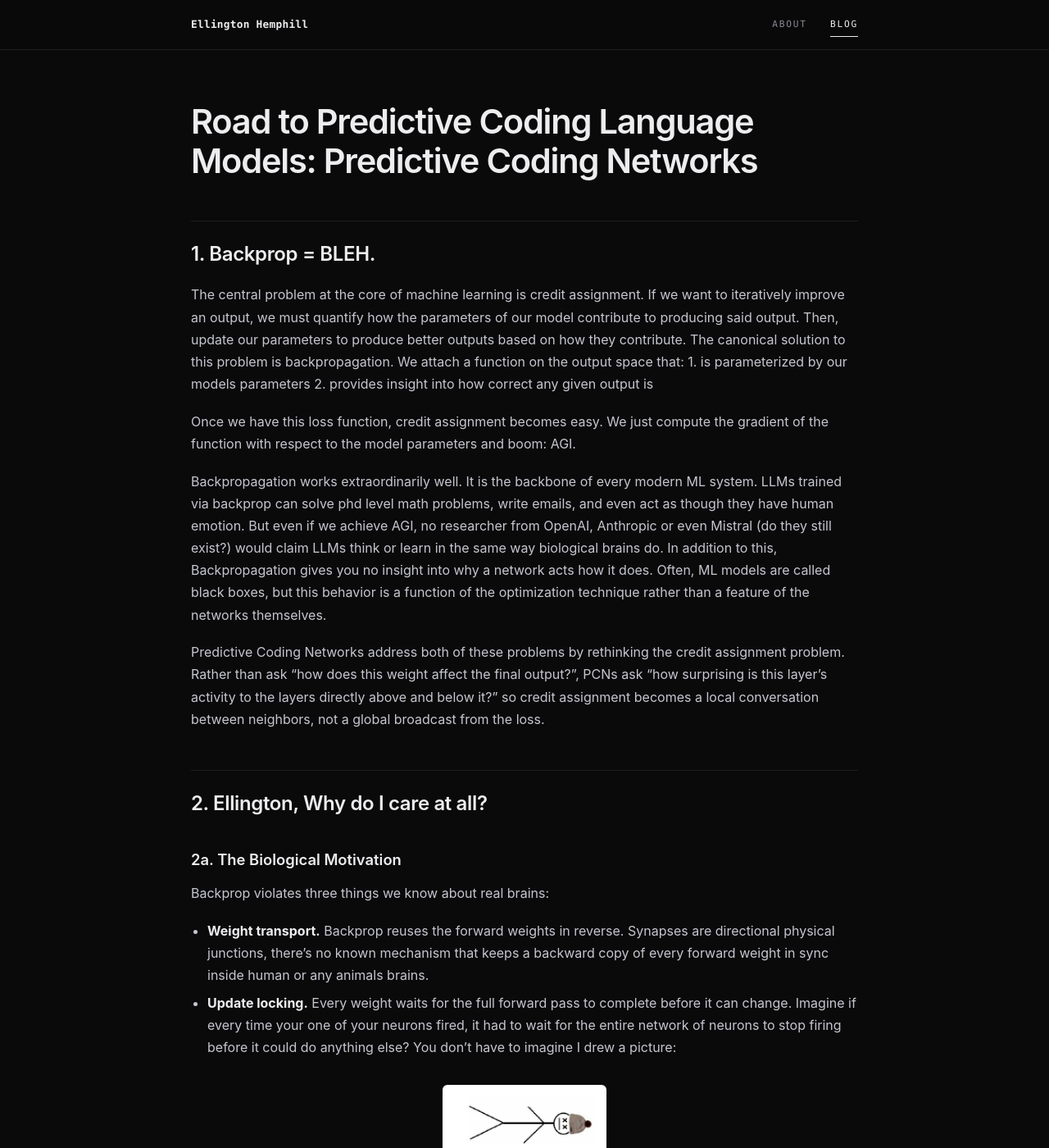
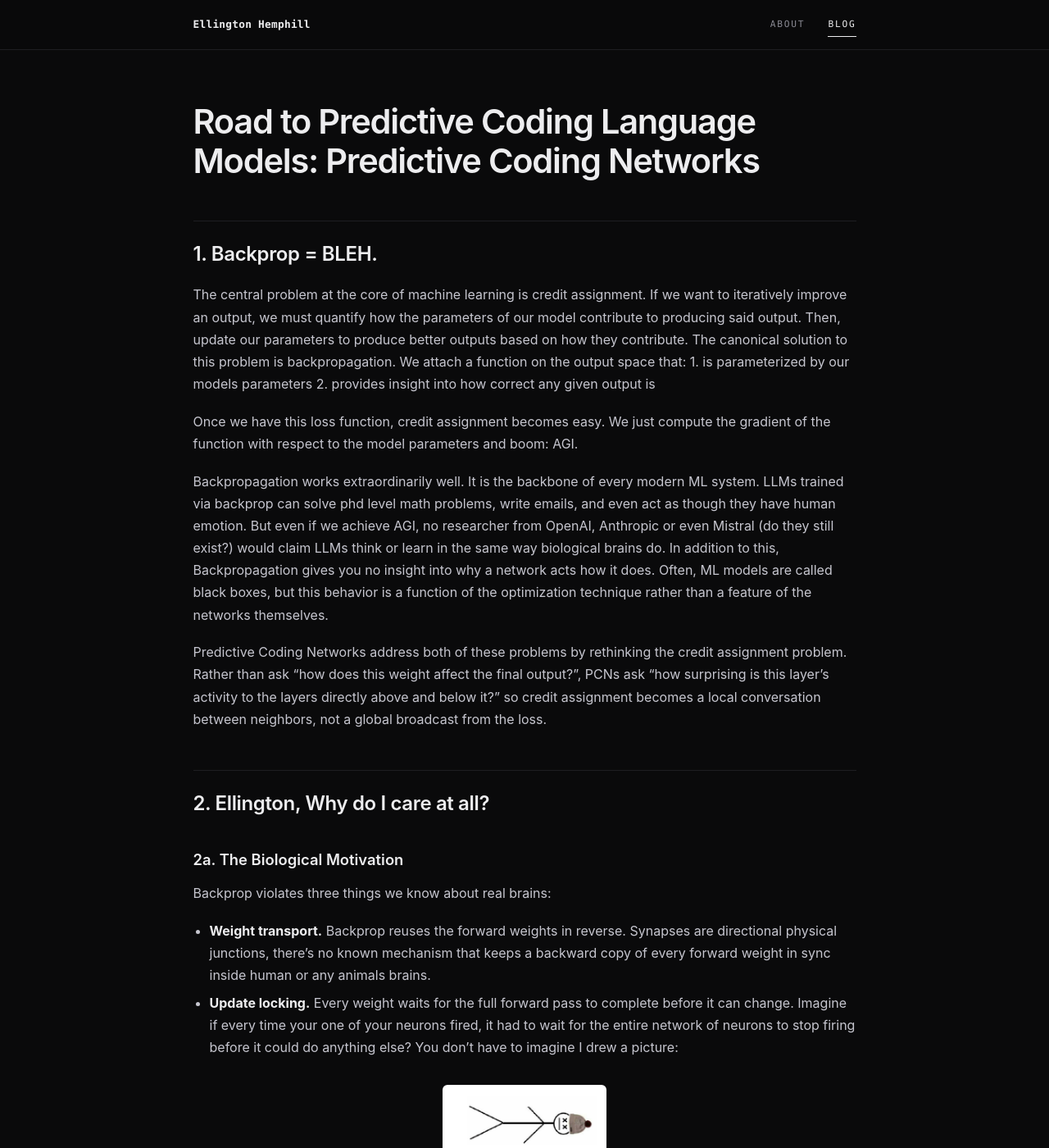
Before and after one commit to apollo1291/me, a Jekyll site: the page built from blog/intro-to-pcns/blog.md, in a window 1280 px wide and 1400 px high. Shown: the whole window at 82% size. Built offline with Jekyll 4.4.1, drawn with Linux system fonts in a browser that asks for light colours.

Commit message:
spacing 9

```diff
--- a/assets/css/style.css
+++ b/assets/css/style.css
@@ -49,7 +49,7 @@ body {
 /* Per-page measures */
 body.page-home { --measure: 880px; }
 body.page-blog { --measure: 1040px; }
-body.page-post { --measure: 910px; }
+body.page-post { --measure: 905px; }
 
 a {
   color: inherit;
```
